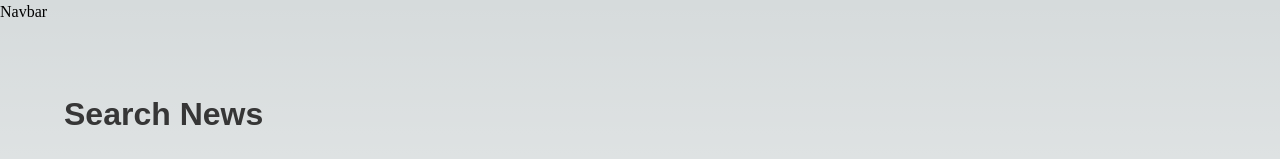
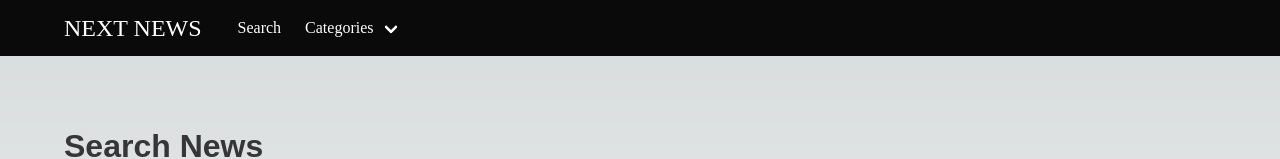
Before and after one commit to jovan6jovan/next-news, a Next.js app: page /search in a window 1280 px wide. Shown: the top 159 px of the page. Built offline with nearby package versions, Linux system fonts and the light colour scheme; no server answers.

Commit message:
added first version of Navbar

```diff
--- /dev/null
+++ b/src/components/Navbar/Navbar.module.css
@@ -0,0 +1,10 @@
+@media screen and (max-width: 768px) {
+  .navbarMenu {
+    background-color: #0a0a0a !important;
+  }
+
+  a.isNotHoverable:hover,
+  a.isNotHoverable:active {
+    background-color: transparent !important;
+  }
+}
--- a/src/components/Navbar/Navbar.tsx
+++ b/src/components/Navbar/Navbar.tsx
@@ -1,7 +1,88 @@
-import { FC } from "react";
+import Container from "@/src/containers/Container/Container";
+import Link from "next/link";
+import { FC, useState } from "react";
+import styles from "./Navbar.module.css";
+import { renderDropDownLinks } from "./Navbar.utils";
 
 const Navbar: FC = () => {
-  return <nav>Navbar</nav>;
+  const [isMobileNavbarActive, setIsMobileNavbarActive] = useState(false);
+  const [isMobileDropdownActive, setIsMobileDropdownActive] = useState(false);
+
+  const isActiveMobileNavbarCSSClass = `${
+    isMobileNavbarActive ? "is-active" : ""
+  }`;
+  const isActiveMobileDropdownCSSClass = `${
+    isMobileDropdownActive ? "is-active" : ""
+  }`;
+
+  const toggleMobileNavbar = () => {
+    setIsMobileNavbarActive(!isMobileNavbarActive);
+  };
+
+  const toggleMobileDropdown = () => {
+    setIsMobileDropdownActive(!isMobileDropdownActive);
+  };
+
+  return (
+    <nav
+      className="navbar is-black is-transparent"
+      role="navigation"
+      aria-label="main navigation"
+    >
+      <Container>
+        <div className="navbar-brand">
+          <Link className="navbar-item is-size-4" href="/">
+            NEXT NEWS
+          </Link>
+
+          <a
+            role="button"
+            className={`navbar-burger burger ${isActiveMobileNavbarCSSClass}`}
+            aria-label="menu"
+            aria-expanded="false"
+            onClick={toggleMobileNavbar}
+          >
+            <span aria-hidden="true"></span>
+            <span aria-hidden="true"></span>
+            <span aria-hidden="true"></span>
+          </a>
+        </div>
+
+        <div
+          id="navbarBasicExample"
+          className={`navbar-menu ${styles.navbarMenu} ${isActiveMobileNavbarCSSClass}`}
+        >
+          <div className="navbar-start">
+            <div className="navbar-item">
+              <Link
+                href="/search"
+                className={`navbar-item ${styles.isNotHoverable} has-text-white is-size-6`}
+              >
+                Search
+              </Link>
+
+              <div className={`dropdown ${isActiveMobileDropdownCSSClass}`}>
+                <div className="dropdown-trigger">
+                  <a
+                    className={`navbar-item navbar-link ${styles.isNotHoverable} has-text-white`}
+                    aria-haspopup="true"
+                    onClick={toggleMobileDropdown}
+                  >
+                    Categories
+                  </a>
+                </div>
+                <div className="dropdown-menu" id="dropdown-menu3" role="menu">
+                  <div className="dropdown-content">
+                    {renderDropDownLinks()}
+                  </div>
+                </div>
+              </div>
+            </div>
+          </div>
+        </div>
+      </Container>
+    </nav>
+  );
 };
 
 export default Navbar;
--- /dev/null
+++ b/src/components/Navbar/Navbar.utils.tsx
@@ -0,0 +1,11 @@
+import { CategorySlugs } from "@/pages/categories/category.types";
+import Link from "next/link";
+
+export const renderDropDownLinks = () => {
+  const categorySlugs = Object.values(CategorySlugs);
+  return categorySlugs.map((slug) => (
+    <Link key={slug} href={`/categories/${slug}`} className="navbar-item">
+      {slug}
+    </Link>
+  ));
+};
```
Also changed, not shown: public/next-news.png (added).
